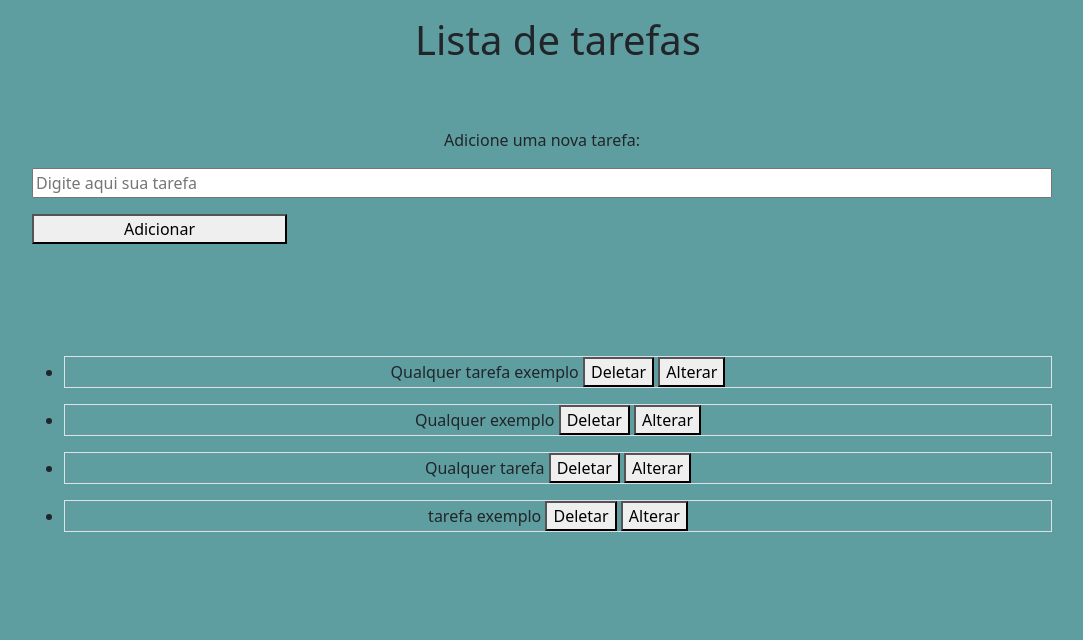
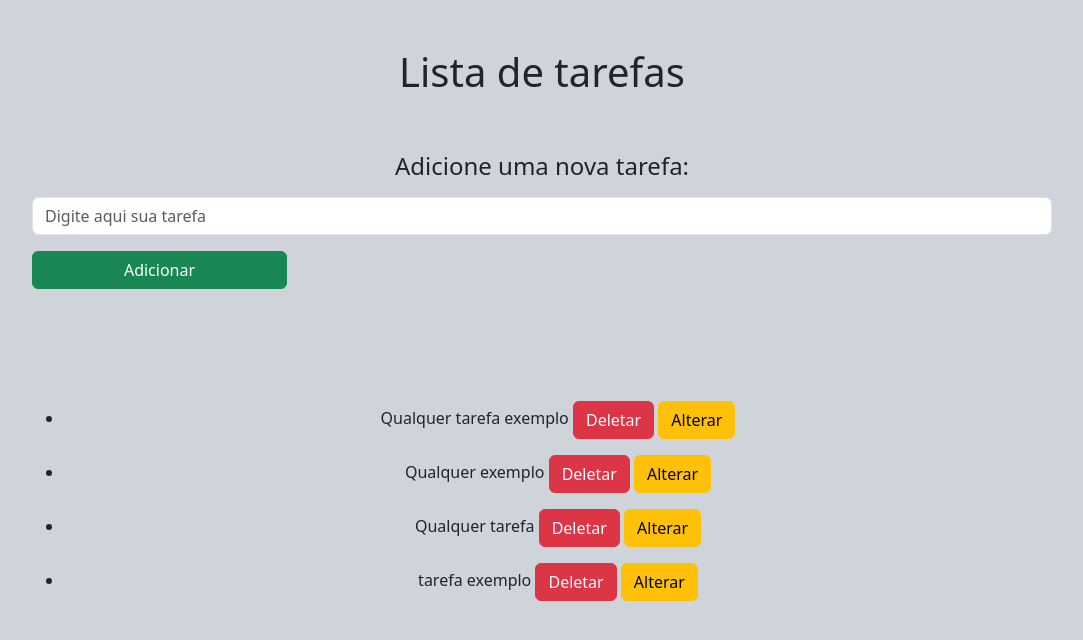
Before and after one commit to EduardoRibero/front-end-lista-tarefas, a React (Create React App) app: page / in a window 1280 px wide. Shown: the top 640 px of the page, without its empty margins (98-1181 px from the left). Built offline with nearby package versions, Linux system fonts and the light colour scheme.

Commit message:
style finalizado

```diff
--- a/src/App.css
+++ b/src/App.css
@@ -1,4 +1,3 @@
 .text-center{
-    background-color: cadetblue;
     height: 100vh;
 }
--- a/src/App.js
+++ b/src/App.js
@@ -27,14 +27,14 @@ function App() {
   ])
 
   return (
-    <div className='text-center'>
+    <div className='bg-dark-subtle text-center pt-5'>
       <Container>
-        <Row><h1 className='m-3'>Lista de tarefas</h1></Row>
+        <Row className='justify-content-center'><h1>Lista de tarefas</h1></Row>
         <Row>
           <Col className='d-flex flex-column m-5'>
-              <label className='mb-3'>Adicione uma nova tarefa:</label>
-              <input className='mb-3' type="text" placeholder='Digite aqui sua tarefa' />
-              <button className='mb-3 w-25'>Adicionar</button>
+              <h4 className='mb-3'>Adicione uma nova tarefa:</h4>
+              <input className='mb-3 form-control' type="text" placeholder='Digite aqui sua tarefa' />
+              <button className='btn btn-success mb-3 w-25'>Adicionar</button>
           </Col>
         </Row>
 
@@ -42,7 +42,7 @@ function App() {
           <Col>
             <ul className='m-5'>
               {tarefas.map((tarefa) =>(
-                <li className='border mb-3' key={tarefa.id}>{tarefa.tarefa} <button>Deletar</button> <button>Alterar</button></li>
+                <li className=' mb-3' key={tarefa.id}>{tarefa.tarefa } <button className='btn btn-danger'>Deletar</button> <button className='btn btn-warning'>Alterar</button></li>
               ))}
             </ul>
           </Col>
```
